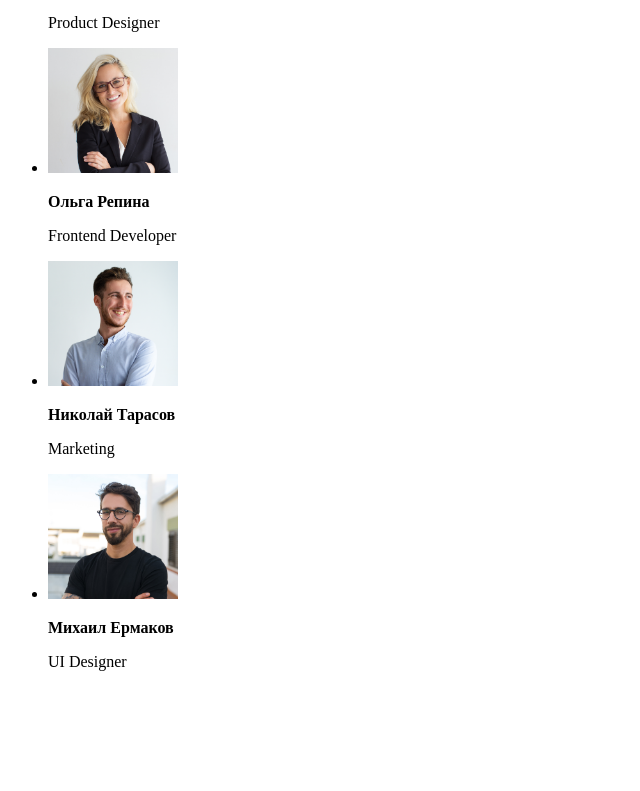
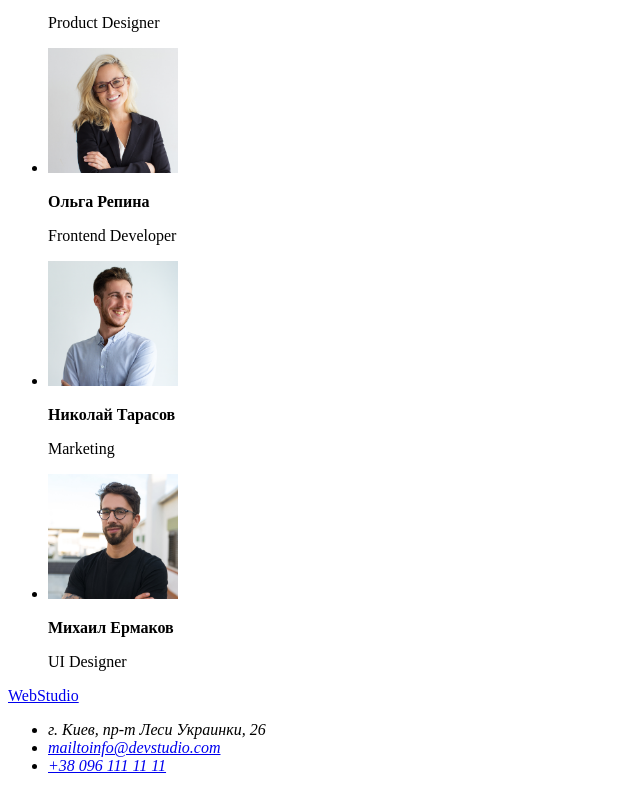
Before and after one commit to bondarchugtr/goit-markup-hw-01, a plain HTML site: page index.html in a window 1280 px wide. Shown: the part 1797-2588 px from the top of the page, without its empty margins (0-640 px from the left). Before the commit the page ends 2484 px from the top, so only its background shows below. Drawn offline with Linux system fonts and the light colour scheme.

Commit message:
добавление футера
валидатор ок

```diff
--- a/index.html
+++ b/index.html
@@ -22,7 +22,7 @@
             <a href="tel:+380961111111">+38 096 111 11 11</a>
         </div>
     </header>
-
+<main>
     <div>
         <section>
             <h1>Эффективные решения для вашего бизнеса</h1>
@@ -91,6 +91,25 @@
 
         </section>
 
+    </main>
+
+            <footer>
+                <a href="/">WebStudio</a>
+                <address>
+                    <ul>
+                        <li>
+                            г. Киев, пр-т Леси Украинки, 26
+                        </li>
+                        <li>
+                            <a href="mailto:mailtoinfo@devstudio.com">mailtoinfo@devstudio.com</a>
+                        </li>
+                        <li>
+                            <a href="tel:+380961111111">+38 096 111 11 11</a>
+                        </li>
+                    </ul>
+                </address>
+            </footer>
+
 
 
 
```
